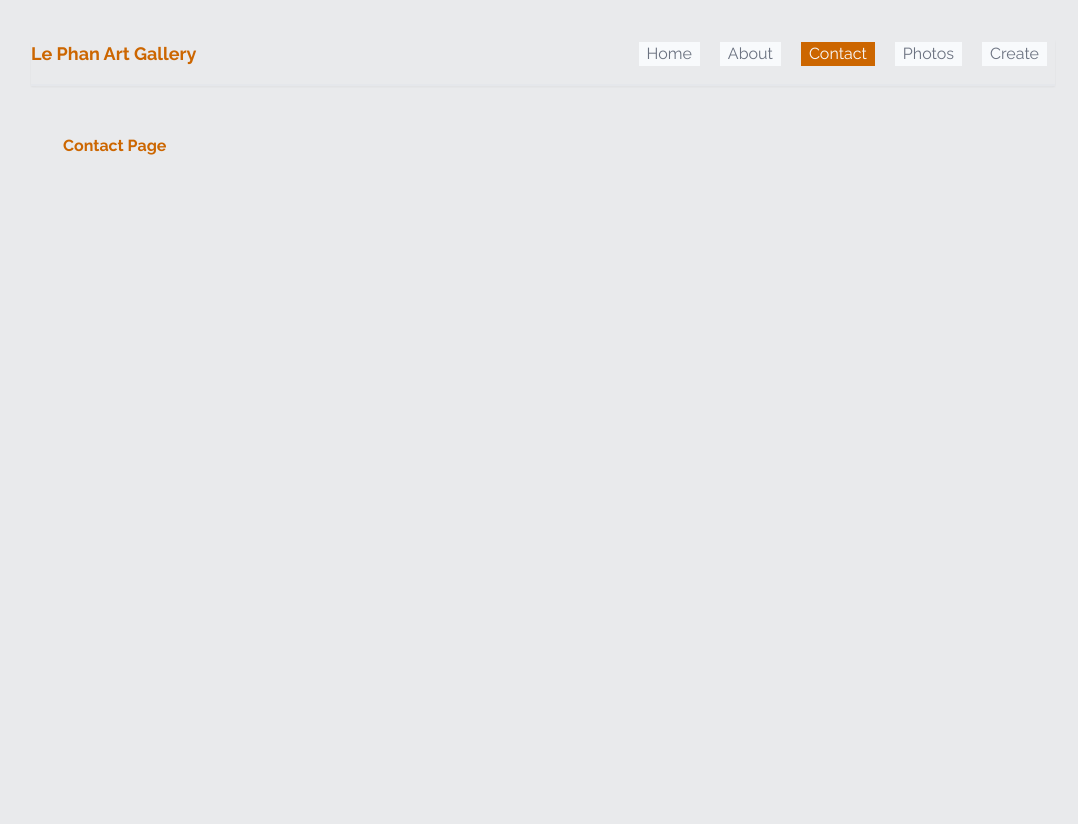
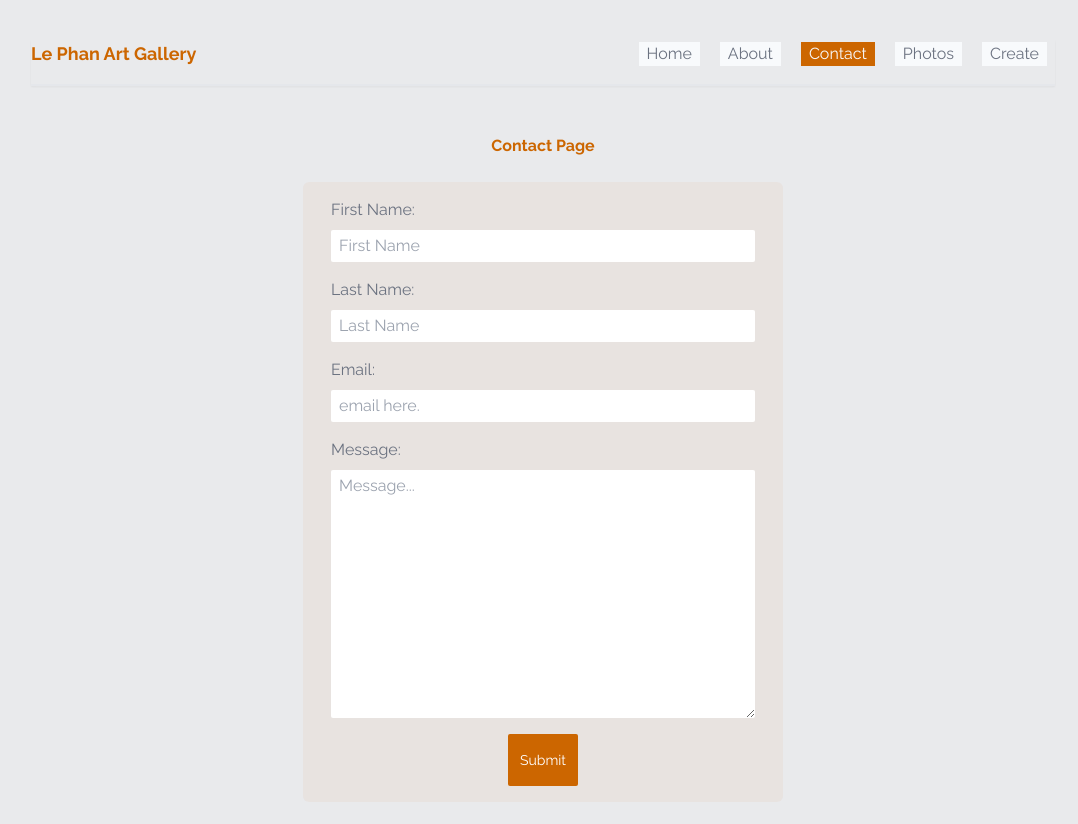
Before and after one commit to khaminvy/Photo-art, a Next.js app: page /contact in a window 1280 px wide. Shown: the top 824 px of the page, without its empty margins (97-1175 px from the left). Before the commit the page ends 800 px from the top, so only its background shows below. Built offline with nearby package versions, Linux system fonts and the light colour scheme.

Commit message:
Added message form to contact page

```diff
--- a/_data/db.json
+++ b/_data/db.json
@@ -72,5 +72,14 @@
       "avaiableUnits": "11",
       "id": "9SDjZhh"
     }
+  ],
+  "message": [
+    {
+      "fname": "thanh",
+      "lname": "pham",
+      "email": "abc@yahoo.co",
+      "message": "mamama.",
+      "id": 1
+    }
   ]
 }
--- a/app/contact/page.jsx
+++ b/app/contact/page.jsx
@@ -1,9 +1,142 @@
-import React from 'react'
+"use client"
+
+import { useForm } from "react-hook-form"
+import { useState } from "react"
+import { useRouter } from "next/navigation"
 
 export default function Contact() {
+
+  const router = useRouter()
+
+  const { register, handleSubmit, formState: {errors} } = useForm({
+    mode: 'onBlur',
+    defaultValues: {
+        fname: "",
+        lname: "",
+        email: "",
+        message: ""
+    }
+});
+  let [state, setState] = useState({
+    fname: '',
+    lname: '',
+    email: '',
+    message: ''
+  })
+  const [isLoading, setIsLoading] = useState(false);
+
+  const onSubmit = data => {
+    let message = {
+
+      ...state
+    };
+
+    console.log(message)
+    setState({
+        fname: '',
+        lname: '',
+        email: '',
+        message: ''
+    })
+    setIsLoading(true);
+    fetch('http://localhost:4000/message',{
+      method: 'POST',
+      headers: { "content-Type": "application/json"},
+      body: JSON.stringify(message)
+    }).then(()=>{
+      setIsLoading(false);
+      router.refresh()
+      router.push('/photos')
+     })
+  }
+
   return (
    <main>
-        <h2>Contact Page</h2>
+        <h2 className="text-center">Contact Page</h2>
+        <form className="w-1/2" onSubmit={handleSubmit(onSubmit)}>
+          <label>
+            <span>First Name:</span>
+            <input
+              type="text"
+              placeholder="First Name"
+              {...register("fname", {
+                      required: 'First name is required',
+                      minLength: {
+                          value: 3,
+                          message: "First name is more than 2 characters,"
+                      }
+                  }
+              )}
+              value={state.fname}
+              onChange={(e)=> setState((prevState)=>{
+                  return {...prevState, fname: e.target.value}
+              })}
+            />
+          </label>
+          {errors.fname && (
+            <p className="text-primary">{errors.fname.message}</p>
+          )}
+
+          <label>
+            <span>Last Name:</span>
+            <input
+              type="text"
+              placeholder="Last Name"
+              {...register("lname", {
+                required: 'Last name is required',
+                minLength: {
+                    value: 3,
+                    message: "last name is more than 2 characters,"
+                }
+              }
+            )}
+            value={state.lname}
+            onChange={(e)=> setState((prevState)=>{
+                return {...prevState, lname: e.target.value}
+            })}
+            />
+            {errors.lname && (
+              <p className="text-primary">{errors.lname.message}</p>
+            )}
+          </label>
+          <label>
+            <span>Email:</span>
+            <input
+              type="email"
+              placeholder="email here."
+              {...register("email", {
+                  required:"email is required.",
+                  pattern:{
+                    value: /^[^@ ]+@[^@ ]+\.[^@ .]{2,}$/,
+                    message: 'Email is not valid'
+                  }
+              })}
+              value={state.email}
+              onChange={(e)=> setState((prevState)=>{
+                return {...prevState, email: e.target.value}
+              })}
+            />
+            {errors.email && (
+              <p className="text-primary">{errors.email.message}</p>
+            )}
+          </label>
+          <label>
+            <span>Message:</span>
+            <textarea
+              type="text"
+              placeholder="Message..."
+              cols="30"
+              rows="10"
+              {...register("message")}
+              value={state.message}
+                onChange={(e)=> setState((prevState)=>{
+               return {...prevState, message: e.target.value}
+              })}
+            />
+          </label>
+          {!isLoading && <button type="submit" className="btn btn-primary">Submit</button>}
+          {isLoading && <button type="submit" className="btn btn-primary" disabled>Submit</button>}
+        </form>
    </main>
   )
 }
--- a/app/create/CreateForm.jsx
+++ b/app/create/CreateForm.jsx
@@ -1,8 +1,8 @@
 "use client"
 
 import { useRouter } from "next/navigation"
+
 import { useState } from "react"
-// import { Image } from "next/image"
 
 export default function CreateForm() {
     const router = useRouter()
--- a/package.json
+++ b/package.json
@@ -16,6 +16,7 @@
     "postcss": "8.4.31",
     "react": "18.2.0",
     "react-dom": "18.2.0",
+    "react-hook-form": "^7.48.2",
     "tailwindcss": "3.3.5"
   }
 }
```
Also changed, not shown: 1 other file (tests, documents, lock files or other folders).
